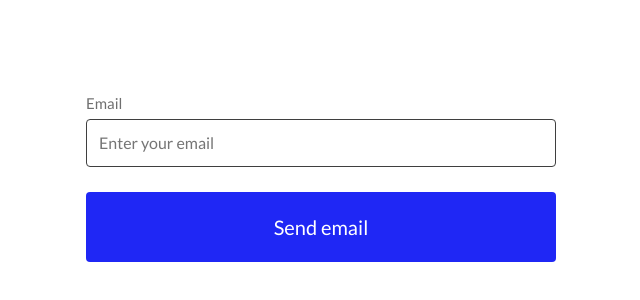
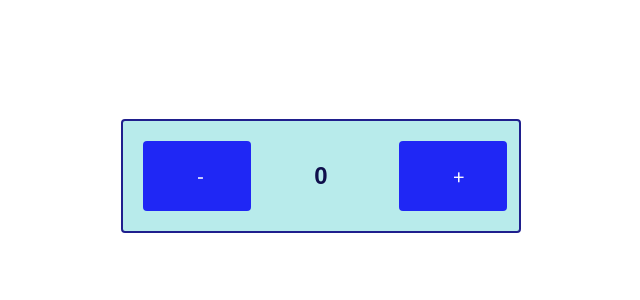
Before and after one commit to MaksymStoianov/ait-tr__frontend-pro, a React (Vite) app: page / in a window 1280 px wide. Shown: the part 224-524 px from the top of the page, without its empty margins (319-959 px from the left). Built offline with nearby package versions, Linux system fonts and the light colour scheme.

Commit message:
add lesson_04

```diff
--- a/src/App.jsx
+++ b/src/App.jsx
@@ -1,12 +1,15 @@
 import "./App.css";
-import Homework03 from "./homeworks/Homework03/Homework03";
+import Lesson04 from "./lessons/Lesson04/Lesson04";
 
 function App() {
 	return (
 		<div className="app">
 			{/* <Homework02 /> */}
+
 			{/* <Lesson03 /> */}
-			<Homework03 />
+			{/* <Homework03 /> */}
+
+			<Lesson04 />
 		</div>
 	);
 }
--- a/src/components/Button/Button.jsx
+++ b/src/components/Button/Button.jsx
@@ -1,10 +1,10 @@
 import "./styles.css";
 
 function Button(props) {
-	const { name = "SEND", type = "submit" } = props;
+	const { name = "SEND", type = "submit", onClick } = props;
 
 	return (
-		<button className="main-button" type={type}>
+		<button className="main-button" type={type} onClick={onClick}>
 			{name}
 		</button>
 	);
--- /dev/null
+++ b/src/components/Counter/Counter.jsx
@@ -0,0 +1,24 @@
+import { useState } from "react";
+import Button from "../Button/Button";
+import "./styles.css";
+
+const Counter = () => {
+	const [count, setCount] = useState(0);
+
+	const onPlusClick = () => setCount(count => count + 1);
+	const onMinusClick = () => setCount(count => count - 1);
+
+	return (
+		<div className="counter-wrapper">
+			<div className="button-wrapper">
+				<Button name="-" type="button" onClick={onMinusClick} />
+			</div>
+			<div className="result-container">{count}</div>
+			<div className="button-wrapper">
+				<Button name="+" type="button" onClick={onPlusClick} />
+			</div>
+		</div>
+	);
+};
+
+export default Counter;
--- /dev/null
+++ b/src/components/Counter/styles.css
@@ -0,0 +1,22 @@
+.counter-wrapper {
+	display: flex;
+	align-items: center;
+	justify-content: space-between;
+	gap: 20px;
+	min-width: 400px;
+	padding: 20px;
+	background-color: azure;
+	border-radius: 4px;
+	background-color: rgb(184, 235, 235);
+	border: 2px solid rgb(31, 31, 141);
+}
+
+.button-wrapper {
+	width: 100px;
+}
+
+.result-container {
+	font-size: 24px;
+	font-weight: bold;
+	color: rgb(15, 15, 75);
+}
--- /dev/null
+++ b/src/lessons/Lesson04/Lesson04.jsx
@@ -0,0 +1,12 @@
+import Counter from "../../components/Counter/Counter";
+import "./styles.css";
+
+function Lesson04() {
+	return (
+		<div className="lesson04-wrapper">
+			<Counter />
+		</div>
+	);
+}
+
+export default Lesson04;
--- /dev/null
+++ b/src/lessons/Lesson04/styles.css
@@ -0,0 +1,8 @@
+.lesson04-wrapper {
+	display: flex;
+	flex-direction: column;
+	align-items: center;
+	justify-content: center;
+	gap: 25px;
+	flex: 1;
+}
```
